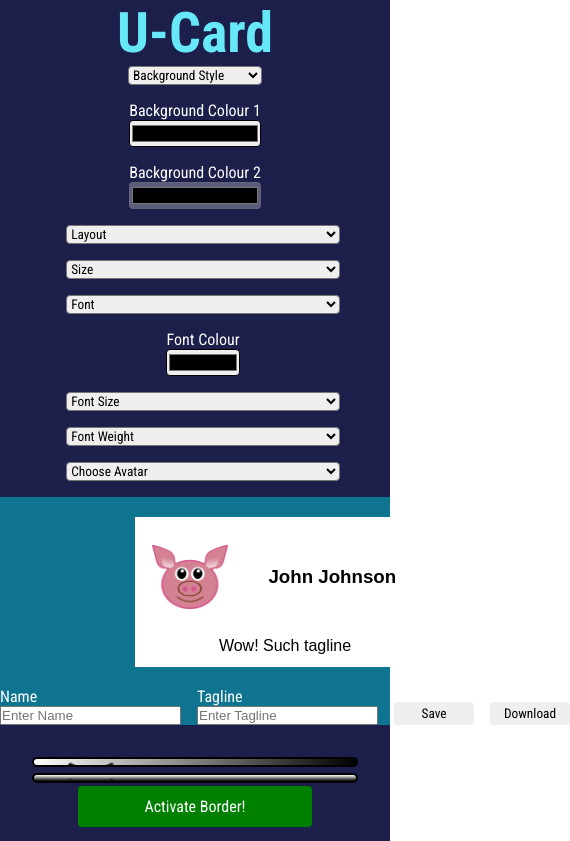
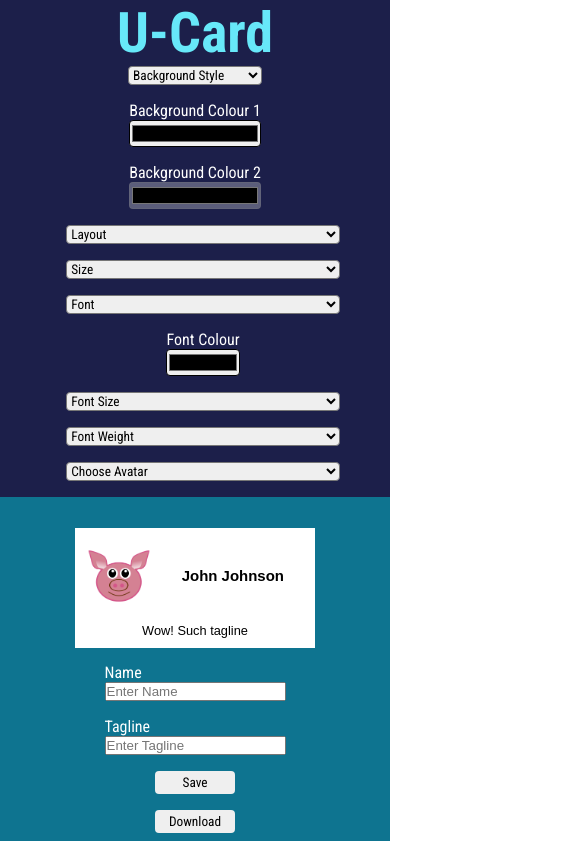
Before and after one commit to TomBirbeck/personal-card-designer, a React (Create React App) app: page / in a window 390 px wide. Shown: the top 841 px of the page, 570 px wide, since content can reach past the window. Built offline with nearby package versions, Linux system fonts and the light colour scheme; a web font is replaced by a local one.

Commit message:
fixed card container layout on mobile

```diff
--- a/src/components/Card/Card.css
+++ b/src/components/Card/Card.css
@@ -149,3 +149,18 @@
     height: 50%;
     word-wrap: break-word;
 }
+
+@media screen and (max-width: 800px) {
+    .layout-one-card {
+        scale:0.8;
+    }
+    .layout-two-card {
+        scale:0.8;
+    }
+    .layout-three-card {
+        scale:0.8;
+    }
+    .layout-four-card {
+        scale:0.8;
+    }
+}
--- a/src/components/CardContainer/CardContainer.css
+++ b/src/components/CardContainer/CardContainer.css
@@ -37,3 +37,17 @@
     border: 1px solid black;
     background-color: var(--orange);
 }
+
+@media screen and (max-width: 800px) {
+    .container {
+        padding: 1rem 0;
+        display: flex;
+        flex-direction: column;
+    }
+    .inputs-and-buttons{
+        flex-direction: column;
+    }
+    .buttons {
+        align-self: center;
+    }
+}
```
